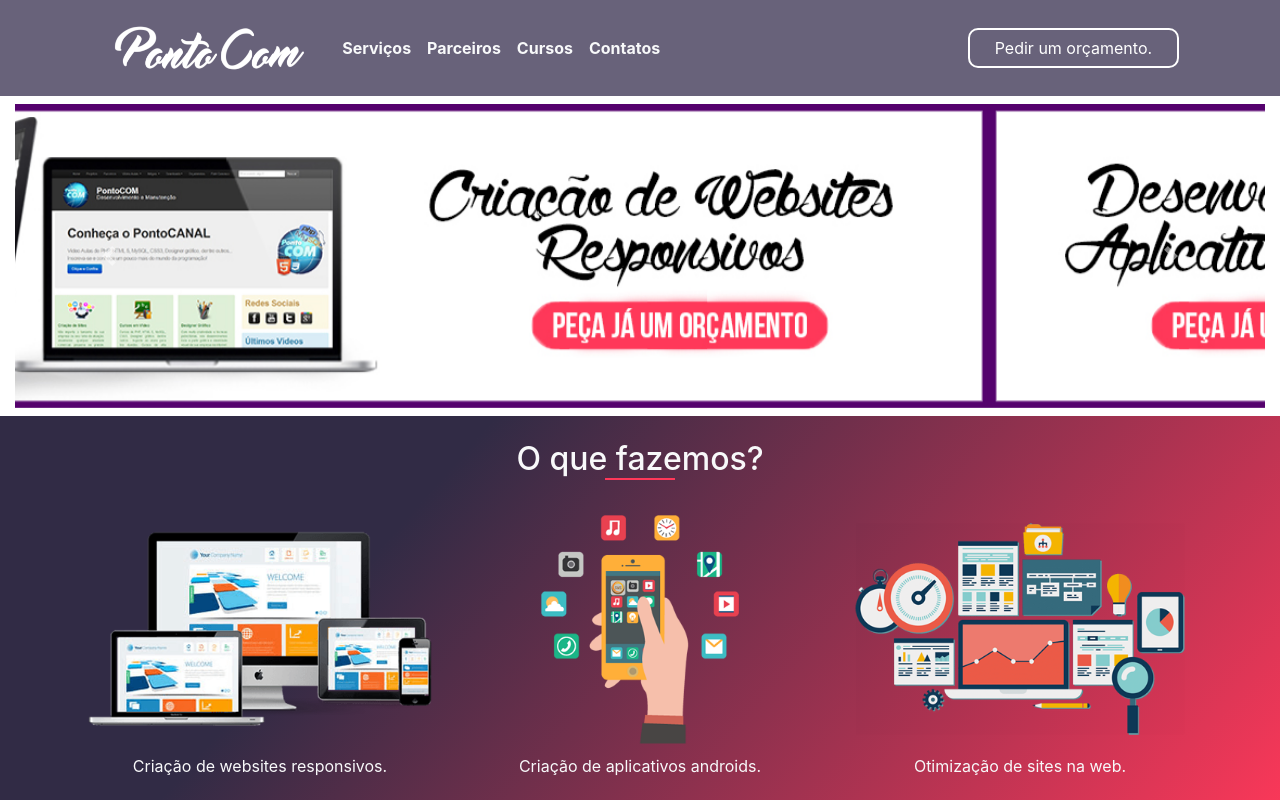
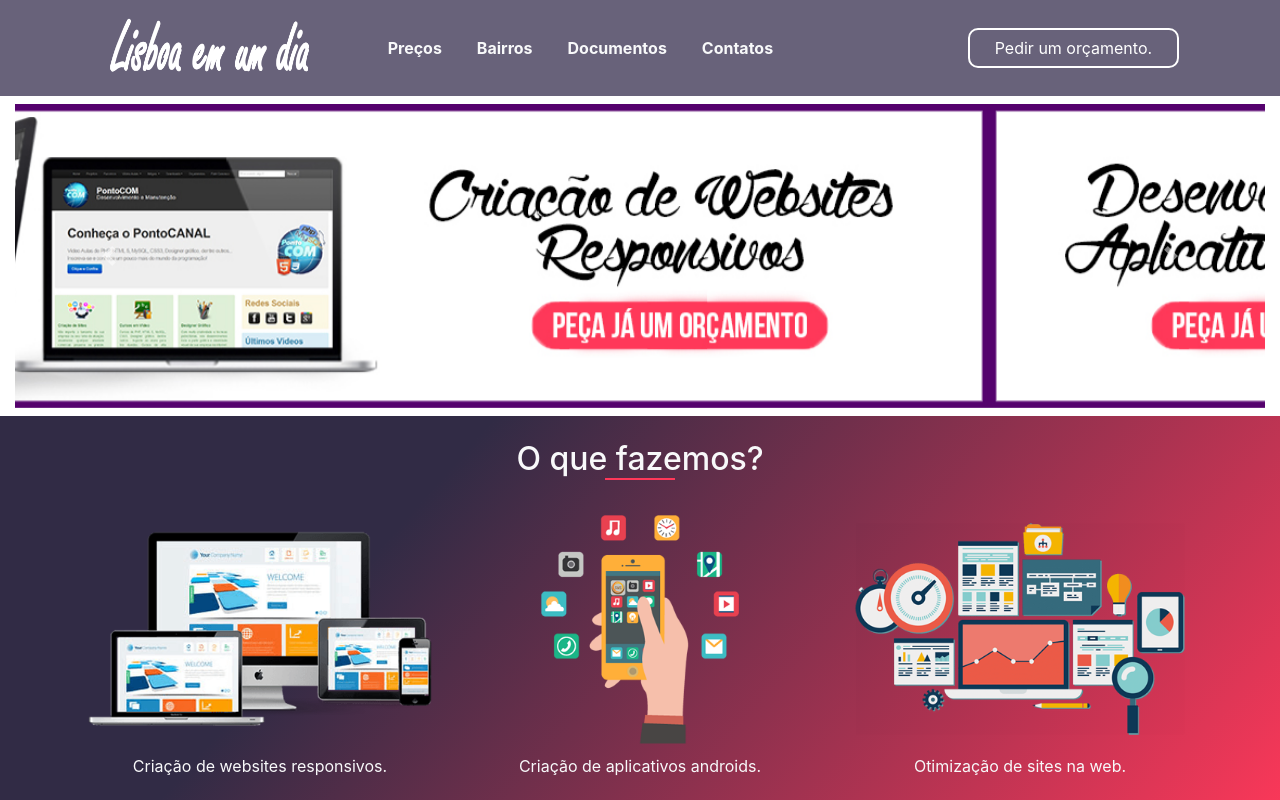
Before and after one commit to robsonrmb/lisboa, an Angular app: page /site in a window 1280 px wide. Shown: the top 800 px of the page. Built offline with nearby package versions, Linux system fonts and the light colour scheme.

Commit message:
Implementação do topo - site.

```diff
--- a/src/app/lisboa/componentes/site/site.component.html
+++ b/src/app/lisboa/componentes/site/site.component.html
@@ -3,7 +3,7 @@
   <header class="container">
     <nav class="navbar navbar-expand-lg navbar-dark">
       <a href="#" class="navbar-brand">
-        <img src="../../../../assets/img/logo.png" height="70" class="d-inline-block align-top">
+        <img src="../../../../assets/site/img/logo.png" height="70" class="d-inline-block align-top">
       </a>
       <button class="navbar-toggler" type="button" data-toggle="collapse" data-target="#menu"
               aria-controls="menu" aria-expanded="false" aria-label="Menu Colapso">
@@ -13,16 +13,28 @@
       <div id="menu" class="collapse navbar-collapse">
         <ul class="navbar-nav mr-auto text-light">
           <li class="nav-item">
-            <a href="#servicos" class="nav-link text-light font-weight-bold scroll-page">Serviços</a>
+            <a href="#servicos" class="nav-link text-light font-weight-bold scroll-page">
+              &nbsp;&nbsp;&nbsp;&nbsp;&nbsp;&nbsp;&nbsp;&nbsp;&nbsp;&nbsp;&nbsp;
+              Preços
+            </a>
           </li>
           <li class="nav-item">
-            <a href="#parceiros" class="nav-link text-light font-weight-bold scroll-page">Parceiros</a>
+            <a href="#parceiros" class="nav-link text-light font-weight-bold scroll-page">
+              &nbsp;&nbsp;&nbsp;&nbsp;
+              Bairros
+            </a>
           </li>
           <li class="nav-item">
-            <a href="#cursos" class="nav-link text-light font-weight-bold scroll-page">Cursos</a>
+            <a href="#cursos" class="nav-link text-light font-weight-bold scroll-page">
+              &nbsp;&nbsp;&nbsp;&nbsp;
+              Documentos
+            </a>
           </li>
           <li class="nav-item">
-            <a href="#" class="nav-link text-light font-weight-bold">Contatos</a>
+            <a href="#" class="nav-link text-light font-weight-bold">
+              &nbsp;&nbsp;&nbsp;&nbsp;
+              Contatos
+            </a>
           </li>
         </ul>
         <a href="#" class="btn col-md-3 btn-orcamento">Pedir um orçamento.</a>
```
Also changed, not shown: src/assets/site/img/logo.png (added).
